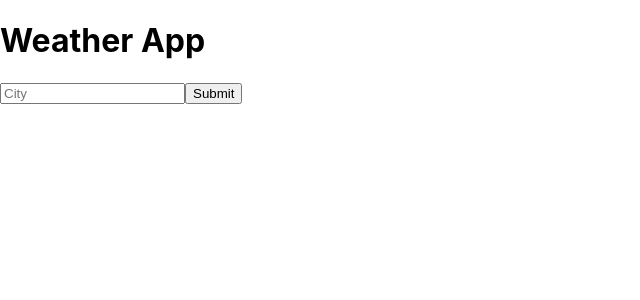
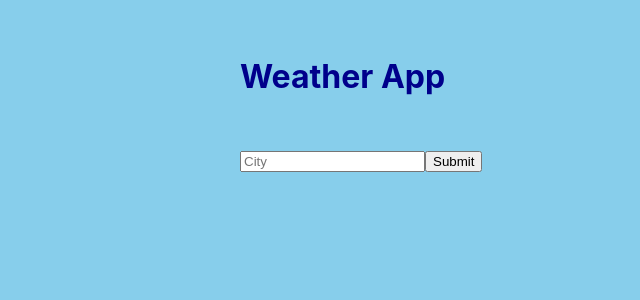
Before and after one commit to jarvistse5/weather-app, a React (Create React App) app: page / in a window 1280 px wide. Shown: the top 300 px of the page, without its empty margins (0-640 px from the left). Built offline with nearby package versions, Linux system fonts and the light colour scheme.

Commit message:
update weather report ui

```diff
--- a/src/App.js
+++ b/src/App.js
@@ -1,5 +1,9 @@
 import React, { useState } from 'react';
 import axios from 'axios';
+import Wrapper from './components/Wrapper/Wrapper';
+import Header from './components/Header/Header';
+import Search from './components/Search/Search';
+import Report from './components/Report/Report';
 
 function App() {
   const [city, setCity] = useState('');
@@ -28,31 +32,17 @@ function App() {
   }
 
   return (
-    <div>
-      <h1>Weather App</h1>
-      <form onSubmit={handleSubmit}>
-        <input
-          type="text"
-          value={city}
-          onChange={handleCityChange}
-          placeholder="City"
-        />
-        <button type="submit">Submit</button>
-      </form>
+    <Wrapper>
+      <Header></Header>
+      <Search handleSubmit={handleSubmit}
+              handleCityChange={handleCityChange}
+              city={city}
+              >
+      </Search>
       {weather && (
-        <div>
-          <h2>{weather.name}</h2>
-          <p>{weather.weather[0].description}</p>
-          <p>Temperature: {weather.main.temp}°C</p>
-          <p>Humidity: {weather.main.humidity}%</p>
-          <p>Wind: {weather.wind.speed} m/s</p>
-          <p>Pressure: {weather.main.pressure} hPa</p>
-          <p>Clouds: {weather.clouds.all}%</p>
-          <p>Sea Level: {weather.main.sea_level}m</p>
-          <p>Feels like: {weather.main.feels_like}°C</p>
-        </div>
+        <Report weather={weather}></Report>
       )}
-    </div>
+    </Wrapper>
   )
 }
 
--- /dev/null
+++ b/src/components/Header/Header.css
@@ -0,0 +1,7 @@
+.header {
+    width: 100%;
+}
+
+.title {
+    color: darkblue;
+}
--- /dev/null
+++ b/src/components/Header/Header.js
@@ -0,0 +1,11 @@
+import "./Header.css";
+
+const Header = () => {
+    return (
+        <div class="header">
+            <h1 class="title">Weather App</h1>
+        </div>
+    );
+}
+
+export default Header;
--- /dev/null
+++ b/src/components/Report/Report.css
@@ -0,0 +1,63 @@
+.reportCard {
+    color: gray;
+    background-color: white;
+    display: flex;
+    flex-direction: column;
+    border-radius: 15px;
+    padding: 24px;
+}
+
+.reportTitle {
+
+}
+
+.cardBody {
+    display: flex;
+    flex-direction: column;
+}
+
+@media (min-width: 768px) {
+    .cardBody {
+        flex-direction: row;
+    }
+}
+
+.weatherMain {
+    display: flex;
+    flex-direction: column;
+    flex: 1;
+}
+
+.weatherDetails {
+    display: flex;
+    flex-direction: column;
+    flex: 1;
+}
+
+.weatherImageContainer {
+    display: flex;
+    align-items: center;
+}
+
+.tempText {
+    font-weight: bold;
+    font-size: 2rem;
+}
+
+.weatherStat {
+    display: flex;
+    flex-direction: column;
+    gap: 0.5rem;
+}
+
+.weatherStatFlex {
+    display: flex;
+}
+
+.weatherStatKey {
+    min-width: 150px;
+}
+
+.weatherStatValue {
+    color: darkblue;
+}
--- /dev/null
+++ b/src/components/Report/Report.js
@@ -0,0 +1,44 @@
+import "./Report.css";
+
+const Report = ({weather}) => {
+    return (
+        <div className="reportCard">
+            <div className="cardTitle">
+                <h2>Current Weather</h2>
+            </div>
+            <div className="cardBody">
+                <div className="weatherMain">
+                    <h3>{weather.name}</h3>
+                    <div className="weatherImageContainer">
+                        <img src={`https://openweathermap.org/img/wn/${weather.weather[0].icon}@2x.png`}></img>
+                        <span className="tempText">{Math.round(weather.main.temp)}°C</span>
+                    </div>
+                    <div className="weatherDescription">{weather.weather[0].description}</div>
+                </div>
+                <div className="weatherDetails">
+                    <h3>Feels like {Math.round(weather.main.feels_like)}°C</h3>
+                    <div className="weatherStat">
+                        <div className="weatherStatFlex">
+                            <div className="weatherStatKey">Humidity</div>
+                            <div className="weatherStatValue">{weather.main.humidity}%</div>
+                        </div>
+                        <div className="weatherStatFlex">
+                            <div className="weatherStatKey">Wind</div>
+                            <div className="weatherStatValue">{weather.wind.speed} m/s</div>
+                        </div>
+                        <div className="weatherStatFlex">
+                            <div className="weatherStatKey">Pressure</div>
+                            <div className="weatherStatValue">{weather.main.pressure} hPa</div>
+                        </div>
+                        <div className="weatherStatFlex">
+                            <div className="weatherStatKey">Clouds</div>
+                            <div className="weatherStatValue">{weather.clouds.all}%</div>
+                        </div>
+                    </div>
+                </div>
+            </div>
+        </div>
+    );
+}
+
+export default Report;
--- /dev/null
+++ b/src/components/Search/Search.js
@@ -0,0 +1,18 @@
+import "./Search.css";
+
+const Search = ({handleSubmit, handleCityChange, city}) => {
+    return (
+        <form onSubmit={handleSubmit}>
+            <input
+                className="inputBox"
+                type="text"
+                value={city}
+                onChange={handleCityChange}
+                placeholder="City"
+                />
+            <button type="submit">Submit</button>
+        </form>
+    );
+}
+
+export default Search;
--- /dev/null
+++ b/src/components/Wrapper/Wrapper.css
@@ -0,0 +1,17 @@
+.main {
+    width: 100%;
+    height: 100vh;
+    background-color: skyblue;
+    display: flex;
+    justify-content: center;
+}
+
+.wrapper {
+    max-width: 800px;
+    width: 100%;
+    background-color: skyblue;
+    display: flex;
+    flex-direction: column;
+    gap: 2rem;
+    padding: 36px;
+}
--- /dev/null
+++ b/src/components/Wrapper/Wrapper.js
@@ -0,0 +1,11 @@
+import "./Wrapper.css";
+
+const Wrapper = ({ children }) => {
+  return (
+    <div class="main">
+        <div className="wrapper">{children}</div>
+    </div>
+  );
+};
+
+export default Wrapper;
```
Also changed, not shown: src/components/Search/Search.css (added), src/index.css (line endings or trailing spaces).
